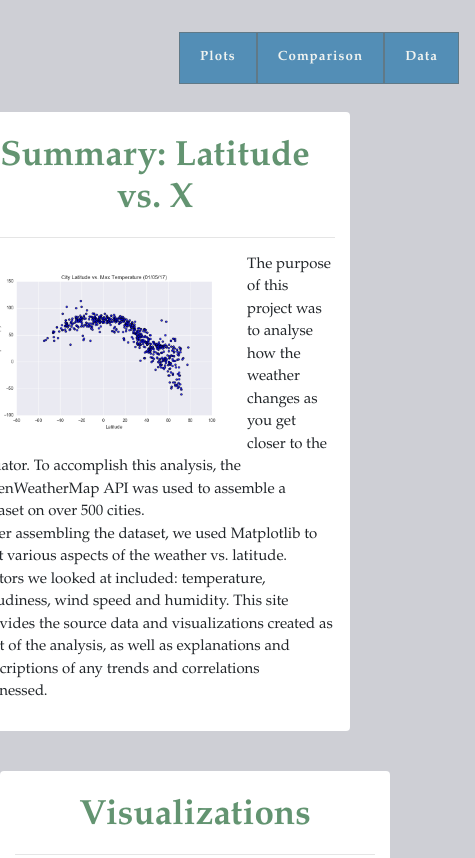
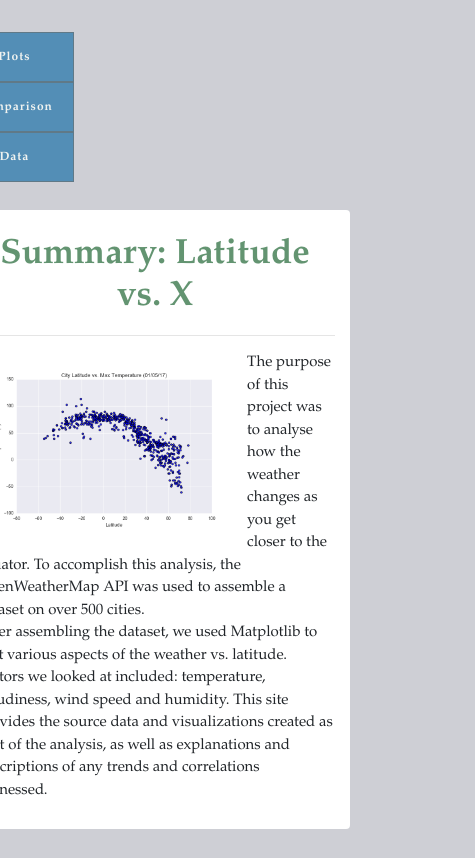
Before and after one commit to annabelcheong/Web-Design-Challenge, a plain HTML site: page index.html in a window 390 px wide. Shown: the top 858 px of the page, 475 px wide, since content can reach past the window. Drawn offline with nearby package versions, Linux system fonts and the light colour scheme.

Commit message:
navigation bar complete but doesn't look fancy

```diff
--- a/index.html
+++ b/index.html
@@ -15,10 +15,11 @@
     <div class="container content">
         <div class="row">
 
-                <div class="col-md-12">
 
-                <div class="navbar">
-                    <ul class="horizontal">
+
+                <div class=" col-md-12 navbar">
+
+                    <ul class="nav_m_headings">
                         <li><a href="#">Plots</a>
                             <ul>
                                 <li><a href="visualisation-page1.html">Latitude vs. X</a></li>
@@ -26,13 +27,14 @@
                                 <li><a href="visualisation-page3.html">Latitude vs. Cloudiness</a></li>
                                 <li><a href="visualisation-page4.html">Latitude vs. Wind Speed</a></li>
                             </ul>
+                        </li>
                         <li><a href="comparison.html">Comparison</a></li>
                         <li><a href="data.html">Data</a></li>
-                    </li>
                     </ul>
+
                 </div>
 
-                </div>
+
 
 <!-- /************** MAIN CONTENT ******************/  -->
 
--- a/style.css
+++ b/style.css
@@ -2,70 +2,113 @@
 /* NAVIGATION BAR*/
 /*****************************/
 
-.navbar {
+/* .navbar {
     padding:0px;
     position: sticky; left: 100px;
 
+} */
+
+.nav_m_headings {
+    list-style-type: none; /*This is dot-points, or nothing */
+    position: sticky;
+    left: 1400px; top: 0px;
+    margin: 0px;
+    padding-right:0px;
+    z-index: 1;
 }
 
-.horizontal {
-    list-style-type: none; /*This is dot-points, or nothing */
-    position: sticky; left: 1400px; top: 0px;
-    margin: 0px;
-    padding-right:0px;
-    z-index: 4;
-}
-
-.horizontal > li {
-    float:left;   /*Goes through the list from top list# to bottom list# and shows it in website left to right */
+.nav_m_headings > li  {
+    float:left;   /*Goes through the first level of list (not sub-list) from top list# to bottom list# and shows it in website left to right */
     /* position: relative; left: 500px; top: 0px; Left: -ve values for left, top: -ve values to go up */
 }
 
+
+/********* Plot Sub-categories *******/
+
 /* Goes into the class that is horizontal list and ul. Editing the drop down list. */
-.horizontal li ul {
+.nav_m_headings > li > ul {
+    list-style-type: none;
     display: none;
-    margin: 0px;
     padding: 0px;
-    list-style: none;
-    position: sticky;
-    width: 40%;
-    z-index:1;
+
 }
 /* Goes into the class that is horizontal list and li (list) */
-.horizontal li:hover ul {
+.nav_m_headings li:hover ul {
     display: block;
-    position: absolute;
-    z-index:2;
-
+    position: absolute;    /* Prevents data below from shuffling downwards */
 }
 
-/* Goes into the class that is horizontal list, li (list) and a (link attribute) */
-.horizontal li a {
+/*Nav_m_headings which has a link attribute*/
+.nav_m_headings a {
     display: block;
-    text-decoration:none;
     text-align:center;
     padding:15px 20px;
     font-family: Garamond, serif;
-    /* 'Courier New', Courier, monospace; */
-    font-size:10pt;
+    font-size:12px;
     font-weight:bold;
     color:#f0f3f0;
-    /* text-transform:uppercase;  */
     border:1px solid #607987;
     background-color:#538eb6;
     letter-spacing:.08em;
-    z-index: -1;
-
-
 }
 
 /* Goes into the class that is horizontal list and li (list) */
-/* a:hover style links on mouse-over */
-.horizontal li a:hover {
+/* 'a:hover' : a link when user mouses over it */
+.nav_m_headings a:hover {
     background-color:#6ba3bd;
     color:#e8eff3;
+}
 
-}
+@media (max-width: 800px) {
+    .nav_m_headings li:hover ul {
+        display: block;
+        position: relative;
+        top:0px;
+        left:0%;
+    }
+
+    .nav_m_headings > li{
+        display: block;
+        position: relative;
+        top:0px;
+        left: -300px;
+        /* margin: auto; */
+    }
+
+
+    /* .nav_m_headings li a  {
+        /* display: flex; */
+        /* flex-direction: row; */
+        /* position: relative;} */
+
+    .nav_m_headings li  {
+        float:none;
+    }
+
+    /* .nav_m_headings ul li:hover > ul {
+        display: block;
+        position: absolute;
+        background-color: #CC0000;
+        margin-left: -77px;
+      } */
+
+
+
+ }
+
+
+
+
+
+
+
+
+
+
+
+
+
+
 
 /*****************************/
 /* BODY*/
```
Lines whose indentation alone changed are shown as unchanged.
